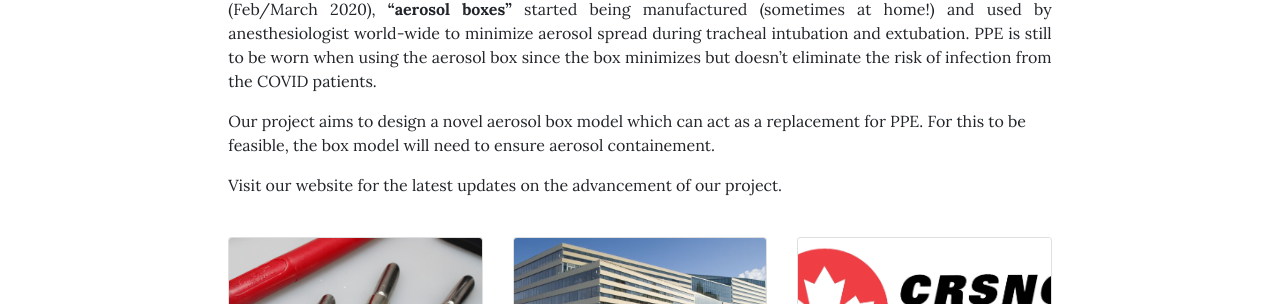
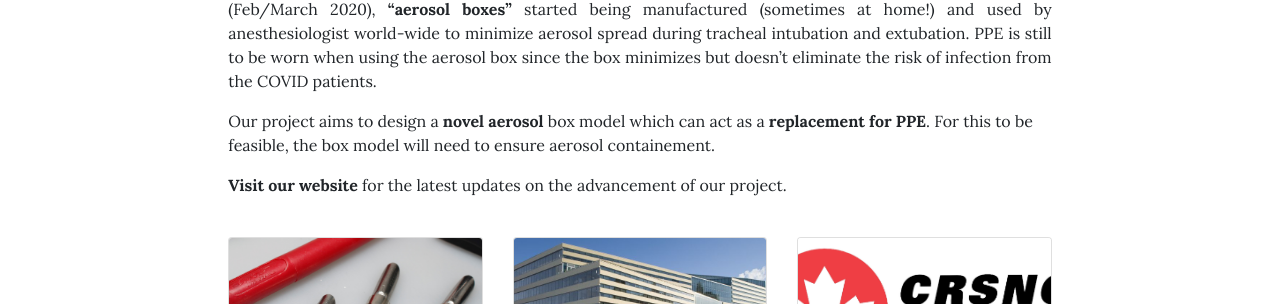
Before and after one commit to paretoux/paretoux.github.io, a Jekyll site: the page built from pages/home.md, in a window 1280 px wide. Shown: the part 523-827 px from the top of the page. Built offline with Jekyll 4.4.1, drawn with Linux system fonts in a browser that asks for light colours.

```diff
--- a/pages/home.md
+++ b/pages/home.md
@@ -9,7 +9,7 @@ permalink: /
 **Tracheal intubation** is one of the **highest-risk moments for COVID-19 transmission** to healthcare workers and other patients. The virus transmission can occur via droplets directly expelled from one respiratory system to another. Infection can also occur via airborne transmission where droplet nuclei float in the surrounding air before being breathed in. The current strategy in Canadian hospitals to minimise the risk to healthcare workers during these procedures is to shield the workers from droplets and aerosols by having them wear Personal Protective Equipment (PPE). Unluckily, the health sector is experiencing PPE shortages. Moreover, removing the personal equipement also poses a risk of infection if not done properly. More recently (Feb/March 2020), **"aerosol boxes"** started being manufactured (sometimes at home!) and used by anesthesiologist world-wide to minimize aerosol spread during tracheal intubation and extubation. PPE is still to be worn when using the aerosol box since the box minimizes but doesn't eliminate the risk of infection from the COVID patients.
 {: style="text-align: justify;"}
 
-Our project aims to design a novel aerosol box model which can act as a replacement for PPE. For this to be feasible, the box model will need to ensure aerosol containement.
+Our project aims to design a **novel aerosol** box model which can act as a **replacement for PPE**. For this to be feasible, the box model will need to ensure aerosol containement.
 
-Visit our website for the latest updates on the advancement of our project.
+**Visit our website** for the latest updates on the advancement of our project.
 {: style="text-align: justify;"}
```
